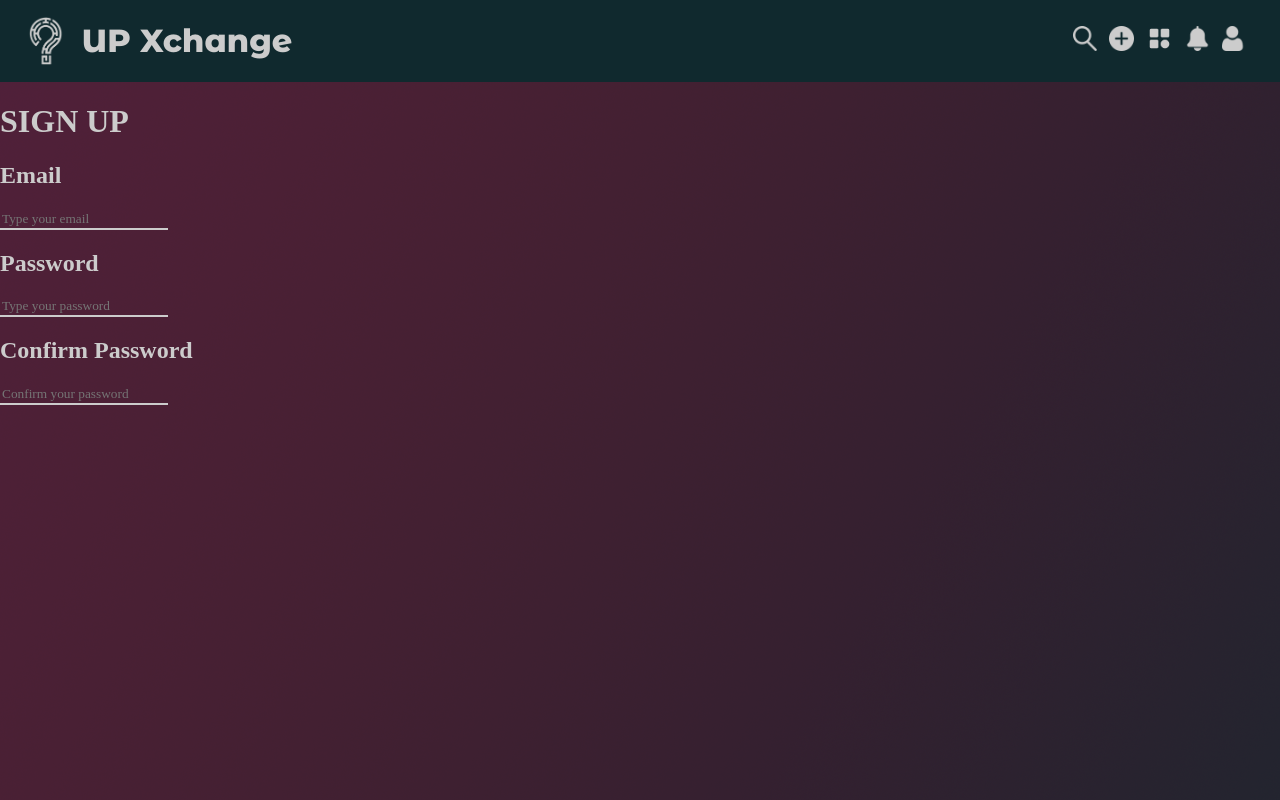
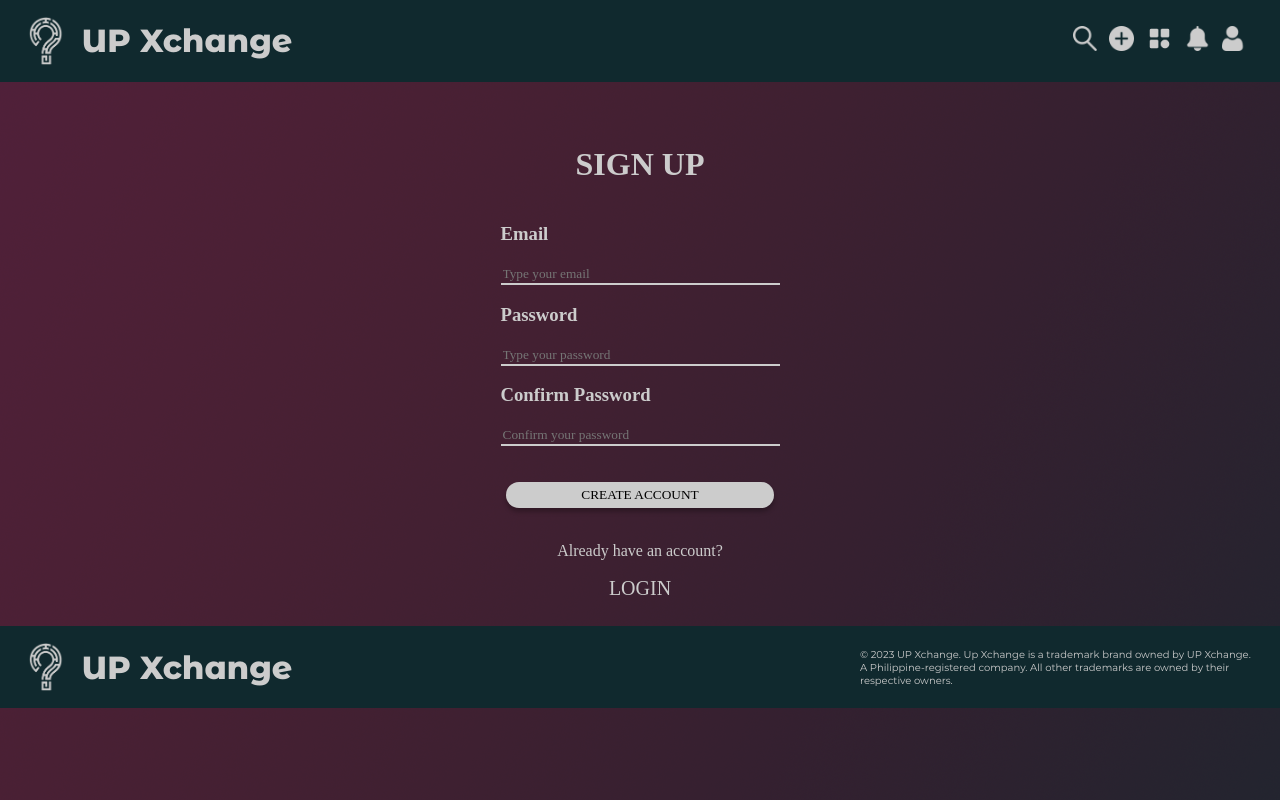
Before and after one commit to dibsdibsdibs/UPXchange, a PHP site: page /signup.php in a window 1280 px wide. Run offline with PHP 8.4, Linux system fonts and the light colour scheme; some web fonts are replaced.

Commit message:
Sign Up Page and General Design CSS
Updated sign up page and general design css. Added new monteserrat font.

```diff
--- a/signup.php
+++ b/signup.php
@@ -14,11 +14,11 @@ session_start();
 <body class="bg">
     <!--Header bar section-->
     <div class="top-header">
-        <div class = "header-left">
+        <div id = "header-left">
             <img src = "pics/logo_white.png" height="50">
             <h1>UP Xchange</h1>
         </div>
-        <div class = "header-right">
+        <div id = "header-right">
             <a><img src = "pics/magnifying glass.png" height="25"></a>
             <a><img src = "pics/plus.png" height="25"></a>
             <a><img src = "pics/categories.png" height="25"></a>
@@ -26,21 +26,36 @@ session_start();
             <a><img src = "pics/user.png" height="25"></a>
         </div>
     </div>
+    <!-- Sign Up section-->
     <div id="signup">
+        <br>
         <h1>SIGN UP</h1>
         <div id="signup-content">
             <div>
-                <h2>Email</h2>
+                <h3>Email</h3>
                 <input type=text placeholder = "Type your email">
-            </div>
-            <div>
-                <h2>Password</h2>
+                <h3>Password</h3>
                 <input type=text placeholder = "Type your password">
-            </div>
-            <div>
-                <h2>Confirm Password</h2>
+                <h3>Confirm Password</h3>
                 <input type=text placeholder = "Confirm your password">
             </div>
+            <br><br>
+            <button type="submit" id="create">CREATE ACCOUNT</button>
+            <br>
+            <div>
+                <p>Already have an account?</p>
+            </div>
+            <button type="submit" id="login">LOGIN</button>
+        </div>
+    </div>
+    <!-- Footer bar section -->
+    <div class="bottom-footer">
+        <div id="footer-left">
+            <img src = "pics/logo_white.png" height="50">
+            <h1>UP Xchange</h1>
+        </div>
+        <div id="footer-right">
+            <p>© 2023 UP Xchange. Up Xchange is a trademark brand owned by UP Xchange. A Philippine-registered company. All other trademarks are owned by their respective owners.</p>
         </div>
     </div>
 </body>
--- a/styles/general.css
+++ b/styles/general.css
@@ -10,15 +10,16 @@
 
 .top-header{
     display: flex;
+    margin-bottom: 25px;
     justify-content: space-between;
     align-items: center;
-    font-family: Montesserat;
+    font-family: Montesserat-Bold;
     color: #CCCCCC;
     background-color: #10292E;
     width: 100%;
 }
 
-.header-left{
+#header-left{
     display: flex;
     justify-content: space-evenly;
     align-items: center;
@@ -26,15 +27,48 @@
     width: 300px;
 }
 
-.header-right{
+#header-right{
     display: flex;
     justify-content: space-evenly;
     padding-right: 20px;
     width: 200px;
 }
 
+.bottom-footer{
+    margin-top: 25px;
+    display: flex;
+    justify-content: space-between;
+    align-items: center;
+    font-family: Montesserat-Bold;
+    color: #CCCCCC;
+    background-color: #10292E;
+    width: 100%;
+}
+
+#footer-left{
+    display: flex;
+    justify-content: space-evenly;
+    align-items: center;
+    padding-left: 10px;
+    width: 300px;
+}
+
+#footer-right{
+    font-size: 10px;
+    font-family: Montesserat;
+    display: flex;
+    justify-content: space-evenly;
+    padding-right: 20px;
+    width: 400px;
+}
+
 @font-face {
     font-family: Montesserat;
+    src: url("../fonts/Montserrat-Regular.otf") format("opentype");
+}
+
+@font-face {
+    font-family: Montesserat-Bold;
     src: url("../fonts/MontserratAlternates-ExtraBold.otf") format("opentype");
 }
 
--- a/styles/signupDesign.css
+++ b/styles/signupDesign.css
@@ -3,22 +3,41 @@
 #signup h1{
     color: #CCCCCC;
     font-family: Brooklyn-Heavy;
+    text-align: center;
 }
 
 #signup-content{
+    display: flex;
+    flex-direction: column;
     color: #CCCCCC;
     font-family: Brooklyn-Semibold;
+    justify-content: center;
+    align-items: center;
 }
 
 input[type=text] {
     border: none;
     border-bottom: 2px solid #CCCCCC;
+    width: 275px;
     background-color: transparent;
     font-family: Brooklyn-Semibold;
+    font-size: smaller;
     color: #CCCCCC;
 }
 
-#signup h2{
-    align-items: flex-start;
+#create{
+    padding: 5px 75px;
+    border-radius: 50px;
+    font-family: Brooklyn-Bold;
+    background: #CCCCCC;
+    box-shadow: 0px 4px 4px rgba(0, 0, 0, 0.25);
+    border: none;
+}
 
+#login{
+    font-family: Brooklyn-Bold;
+    color: #CCCCCC;
+    background-color: transparent;
+    border: none;
+    font-size: 20px;
 }
```
Also changed, not shown: fonts/Montserrat-Regular.otf (added).
